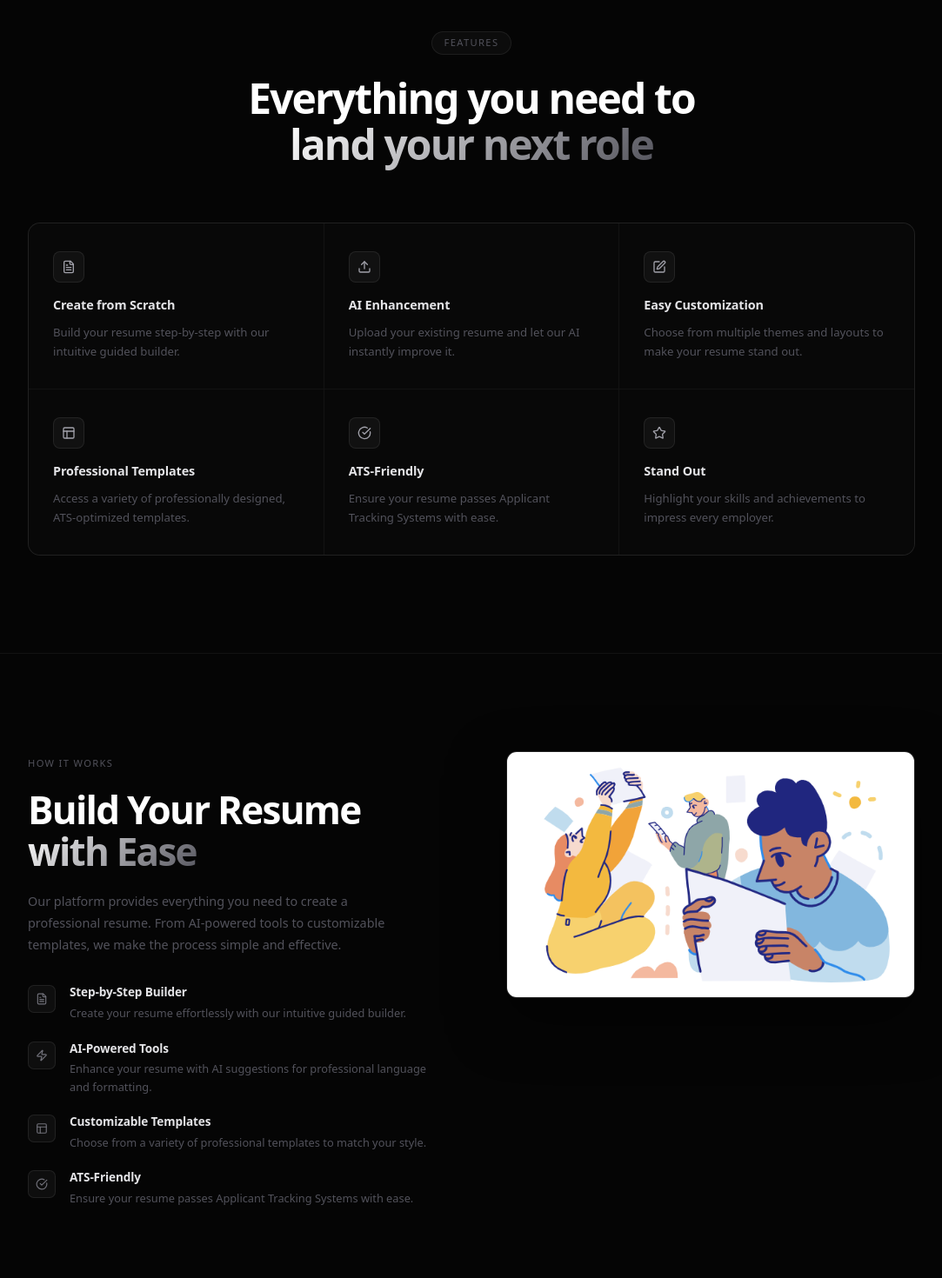
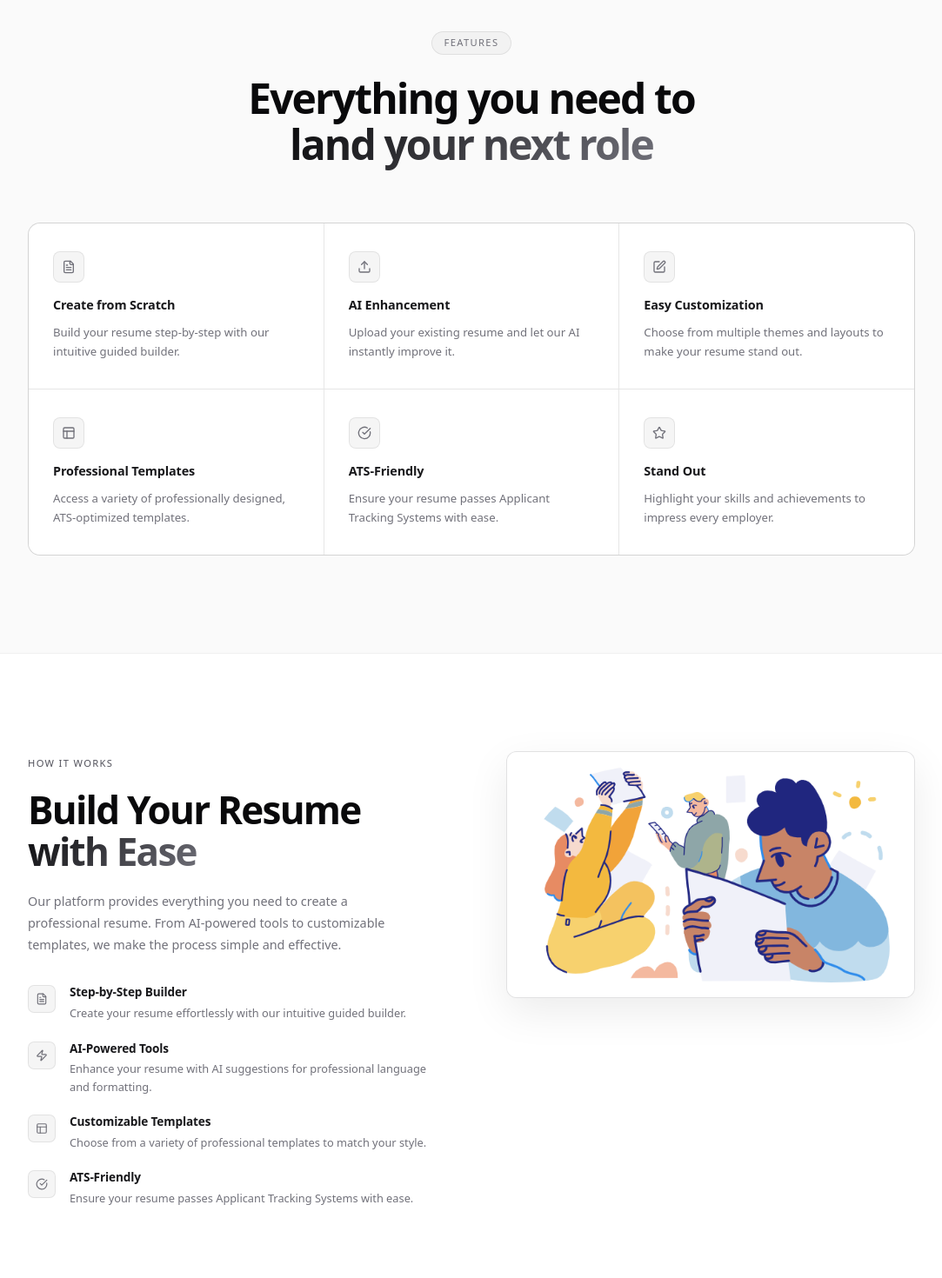
Before and after one commit to krishpinto/ResumeAI, a Next.js app: page / in a window 1280 px wide. Shown: the part 940-2410 px from the top of the page at 87% size, without its empty margins (98-1181 px from the left). Built offline with nearby package versions, Linux system fonts and the light colour scheme; no server answers.

Commit message:
landing updated

```diff
--- a/app/globals.css
+++ b/app/globals.css
@@ -468,8 +468,8 @@
 /* ── Features Section (features-8) ─────────────────────────────────── */
 
 .features-section {
-  background: #050505;
-  border-top: 1px solid rgba(255,255,255,0.05);
+  background: #fafafa;
+  border-top: 1px solid rgba(0,0,0,0.06);
   padding: 7rem 0;
 }
 
@@ -490,11 +490,11 @@
   font-weight: 500;
   letter-spacing: 0.12em;
   text-transform: uppercase;
-  color: #52525b;
-  border: 1px solid rgba(255,255,255,0.07);
+  color: #71717a;
+  border: 1px solid rgba(0,0,0,0.08);
   border-radius: 9999px;
   padding: 0.25rem 0.85rem;
-  background: rgba(255,255,255,0.03);
+  background: rgba(0,0,0,0.03);
 }
 
 .features-heading {
@@ -502,13 +502,13 @@
   font-weight: 700;
   letter-spacing: -0.04em;
   line-height: 1.1;
-  color: #fff;
+  color: #09090b;
   text-align: center;
   margin: 0 0 4rem;
 }
 
 .features-heading-accent {
-  background: linear-gradient(135deg, #fff 0%, #52525b 100%);
+  background: linear-gradient(135deg, #09090b 0%, #71717a 100%);
   -webkit-background-clip: text;
   -webkit-text-fill-color: transparent;
   background-clip: text;
@@ -518,14 +518,14 @@
   display: grid;
   grid-template-columns: repeat(auto-fit, minmax(280px, 1fr));
   gap: 1px;
-  border: 1px solid rgba(255,255,255,0.06);
+  border: 1px solid rgba(0,0,0,0.08);
   border-radius: 14px;
   overflow: hidden;
-  background: rgba(255,255,255,0.06);
+  background: rgba(0,0,0,0.08);
 }
 
 .feature-card {
-  background: #080808;
+  background: #fff;
   padding: 2rem 1.75rem;
   display: flex;
   flex-direction: column;
@@ -534,18 +534,18 @@
 }
 
 .feature-card:hover {
-  background: #0e0e0e;
+  background: #f4f4f5;
 }
 
 .feature-card-icon-wrap {
   width: 36px;
   height: 36px;
-  border: 1px solid rgba(255,255,255,0.08);
+  border: 1px solid rgba(0,0,0,0.08);
   border-radius: 8px;
   display: flex;
   align-items: center;
   justify-content: center;
-  background: rgba(255,255,255,0.04);
+  background: rgba(0,0,0,0.04);
   margin-bottom: 0.25rem;
   flex-shrink: 0;
 }
@@ -553,29 +553,42 @@
 .feature-card-icon {
   width: 16px;
   height: 16px;
-  color: #a1a1aa;
+  color: #71717a;
 }
 
 .feature-card-title {
   font-size: 0.9rem;
   font-weight: 600;
-  color: #e4e4e7;
+  color: #18181b;
   letter-spacing: -0.01em;
   margin: 0;
 }
 
 .feature-card-desc {
   font-size: 0.825rem;
-  color: #52525b;
+  color: #71717a;
   line-height: 1.65;
   margin: 0;
 }
 
+/* Dark mode overrides — Features */
+html.dark .features-section { background: #050505; border-top-color: rgba(255,255,255,0.05); }
+html.dark .features-label { color: #52525b; border-color: rgba(255,255,255,0.07); background: rgba(255,255,255,0.03); }
+html.dark .features-heading { color: #fff; }
+html.dark .features-heading-accent { background: linear-gradient(135deg, #fff 0%, #52525b 100%); -webkit-background-clip: text; -webkit-text-fill-color: transparent; background-clip: text; }
+html.dark .features-grid { border-color: rgba(255,255,255,0.06); background: rgba(255,255,255,0.06); }
+html.dark .feature-card { background: #080808; }
+html.dark .feature-card:hover { background: #0e0e0e; }
+html.dark .feature-card-icon-wrap { border-color: rgba(255,255,255,0.08); background: rgba(255,255,255,0.04); }
+html.dark .feature-card-icon { color: #a1a1aa; }
+html.dark .feature-card-title { color: #e4e4e7; }
+html.dark .feature-card-desc { color: #52525b; }
+
 /* ── Content Section (content-7) ────────────────────────────────────── */
 
 .content-section {
-  background: #050505;
-  border-top: 1px solid rgba(255,255,255,0.05);
+  background: #ffffff;
+  border-top: 1px solid rgba(0,0,0,0.06);
   padding: 7rem 0;
 }
 
@@ -611,12 +624,12 @@
   font-weight: 700;
   letter-spacing: -0.04em;
   line-height: 1.1;
-  color: #fff;
+  color: #09090b;
   margin: 0 0 1.25rem;
 }
 
 .content-heading-accent {
-  background: linear-gradient(135deg, #fff 0%, #52525b 100%);
+  background: linear-gradient(135deg, #09090b 0%, #71717a 100%);
   -webkit-background-clip: text;
   -webkit-text-fill-color: transparent;
   background-clip: text;
@@ -624,7 +637,7 @@
 
 .content-body {
   font-size: 0.9rem;
-  color: #52525b;
+  color: #71717a;
   line-height: 1.75;
   margin: 0 0 2rem;
   max-width: 420px;
@@ -645,9 +658,9 @@
 .content-feature-icon-wrap {
   width: 32px;
   height: 32px;
-  border: 1px solid rgba(255,255,255,0.08);
+  border: 1px solid rgba(0,0,0,0.08);
   border-radius: 7px;
-  background: rgba(255,255,255,0.04);
+  background: rgba(0,0,0,0.04);
   display: flex;
   align-items: center;
   justify-content: center;
@@ -664,14 +677,14 @@
 .content-feature-title {
   font-size: 0.85rem;
   font-weight: 600;
-  color: #e4e4e7;
+  color: #18181b;
   margin: 0 0 0.2rem;
   letter-spacing: -0.01em;
 }
 
 .content-feature-desc {
   font-size: 0.8rem;
-  color: #52525b;
+  color: #71717a;
   line-height: 1.6;
   margin: 0;
 }
@@ -682,11 +695,11 @@
 }
 
 .content-image-wrap {
-  border: 1px solid rgba(255,255,255,0.07);
+  border: 1px solid rgba(0,0,0,0.08);
   border-radius: 12px;
   overflow: hidden;
-  background: #0e0e0e;
-  box-shadow: 0 24px 64px rgba(0,0,0,0.5);
+  background: #f4f4f5;
+  box-shadow: 0 16px 48px rgba(0,0,0,0.08);
 }
 
 .content-image {
@@ -695,11 +708,21 @@
   display: block;
 }
 
+/* Dark mode overrides — Content */
+html.dark .content-section { background: #050505; border-top-color: rgba(255,255,255,0.05); }
+html.dark .content-heading { color: #fff; }
+html.dark .content-heading-accent { background: linear-gradient(135deg, #fff 0%, #52525b 100%); -webkit-background-clip: text; -webkit-text-fill-color: transparent; background-clip: text; }
+html.dark .content-body { color: #52525b; }
+html.dark .content-feature-icon-wrap { border-color: rgba(255,255,255,0.08); background: rgba(255,255,255,0.04); }
+html.dark .content-feature-title { color: #e4e4e7; }
+html.dark .content-feature-desc { color: #52525b; }
+html.dark .content-image-wrap { border-color: rgba(255,255,255,0.07); background: #0e0e0e; box-shadow: 0 24px 64px rgba(0,0,0,0.5); }
+
 /* ── Pillars Section (features-1) ───────────────────────────────────── */
 
 .pillars-section {
-  background: #050505;
-  border-top: 1px solid rgba(255,255,255,0.05);
+  background: #fafafa;
+  border-top: 1px solid rgba(0,0,0,0.06);
   padding: 7rem 0;
 }
 
@@ -723,11 +746,11 @@
   font-weight: 500;
   letter-spacing: 0.12em;
   text-transform: uppercase;
-  color: #52525b;
-  border: 1px solid rgba(255,255,255,0.07);
+  color: #71717a;
+  border: 1px solid rgba(0,0,0,0.08);
   border-radius: 9999px;
   padding: 0.25rem 0.85rem;
-  background: rgba(255,255,255,0.03);
+  background: rgba(0,0,0,0.03);
 }
 
 .pillars-heading {
@@ -735,7 +758,7 @@
   font-weight: 700;
   letter-spacing: -0.04em;
   line-height: 1.1;
-  color: #fff;
+  color: #09090b;
   margin: 0;
 }
 
@@ -743,10 +766,10 @@
   display: grid;
   grid-template-columns: repeat(3, 1fr);
   gap: 1px;
-  border: 1px solid rgba(255,255,255,0.06);
+  border: 1px solid rgba(0,0,0,0.08);
   border-radius: 14px;
   overflow: hidden;
-  background: rgba(255,255,255,0.06);
+  background: rgba(0,0,0,0.08);
 }
 
 @media (max-width: 768px) {
@@ -757,7 +780,7 @@
 
 .pillar-card {
   position: relative;
-  background: #080808;
+  background: #fff;
   padding: 2.5rem 2rem;
   display: flex;
   flex-direction: column;
@@ -767,15 +790,15 @@
 }
 
 .pillar-card:hover {
-  background: #0e0e0e;
+  background: #f4f4f5;
 }
 
 .pillar-card-grid {
   position: absolute;
   inset: 0;
   background-image:
-    linear-gradient(rgba(255,255,255,0.025) 1px, transparent 1px),
-    linear-gradient(90deg, rgba(255,255,255,0.025) 1px, transparent 1px);
+    linear-gradient(rgba(0,0,0,0.04) 1px, transparent 1px),
+    linear-gradient(90deg, rgba(0,0,0,0.04) 1px, transparent 1px);
   background-size: 28px 28px;
   z-index: 0;
 }
@@ -783,7 +806,7 @@
 .pillar-card-vignette {
   position: absolute;
   inset: 0;
-  background: radial-gradient(ellipse 80% 80% at 50% 100%, #080808 40%, transparent 100%);
+  background: radial-gradient(ellipse 80% 80% at 50% 100%, #fff 40%, transparent 100%);
   z-index: 1;
 }
 
@@ -792,9 +815,9 @@
   z-index: 2;
   width: 40px;
   height: 40px;
-  border: 1px solid rgba(255,255,255,0.08);
+  border: 1px solid rgba(0,0,0,0.08);
   border-radius: 9px;
-  background: rgba(255,255,255,0.04);
+  background: rgba(0,0,0,0.04);
   display: flex;
   align-items: center;
   justify-content: center;
@@ -811,7 +834,7 @@
   z-index: 2;
   font-size: 1rem;
   font-weight: 600;
-  color: #e4e4e7;
+  color: #18181b;
   letter-spacing: -0.02em;
   margin: 0;
 }
@@ -820,16 +843,29 @@
   position: relative;
   z-index: 2;
   font-size: 0.825rem;
-  color: #52525b;
+  color: #71717a;
   line-height: 1.65;
   margin: 0;
 }
 
+/* Dark mode overrides — Pillars */
+html.dark .pillars-section { background: #050505; border-top-color: rgba(255,255,255,0.05); }
+html.dark .pillars-eyebrow { color: #52525b; border-color: rgba(255,255,255,0.07); background: rgba(255,255,255,0.03); }
+html.dark .pillars-heading { color: #fff; }
+html.dark .pillars-grid { border-color: rgba(255,255,255,0.06); background: rgba(255,255,255,0.06); }
+html.dark .pillar-card { background: #080808; }
+html.dark .pillar-card:hover { background: #0e0e0e; }
+html.dark .pillar-card-grid { background-image: linear-gradient(rgba(255,255,255,0.025) 1px, transparent 1px), linear-gradient(90deg, rgba(255,255,255,0.025) 1px, transparent 1px); }
+html.dark .pillar-card-vignette { background: radial-gradient(ellipse 80% 80% at 50% 100%, #080808 40%, transparent 100%); }
+html.dark .pillar-icon-wrap { border-color: rgba(255,255,255,0.08); background: rgba(255,255,255,0.04); }
+html.dark .pillar-title { color: #e4e4e7; }
+html.dark .pillar-desc { color: #52525b; }
+
 /* ── Footer ──────────────────────────────────────────────────────────── */
 
 .footer-root {
-  background: #050505;
-  border-top: 1px solid rgba(255,255,255,0.05);
+  background: #fafafa;
+  border-top: 1px solid rgba(0,0,0,0.06);
   padding: 4rem 0 0;
 }
 
@@ -862,13 +898,13 @@
   gap: 0.5rem;
   font-size: 0.95rem;
   font-weight: 600;
-  color: #e4e4e7;
+  color: #18181b;
   text-decoration: none;
   letter-spacing: -0.02em;
   transition: color 0.15s ease;
 }
 
-.footer-logo:hover { color: #fff; }
+.footer-logo:hover { color: #09090b; }
 
 .footer-logo-icon {
   width: 15px;
@@ -878,7 +914,7 @@
 
 .footer-tagline {
   font-size: 0.8rem;
-  color: #52525b;
+  color: #71717a;
   line-height: 1.6;
   margin: 0;
   max-width: 240px;
@@ -898,7 +934,7 @@
   white-space: nowrap;
 }
 
-.footer-link:hover { color: #e4e4e7; }
+.footer-link:hover { color: #18181b; }
 
 .footer-social {
   display: flex;
@@ -913,7 +949,7 @@
   transition: color 0.15s ease;
 }
 
-.footer-social-link:hover { color: #e4e4e7; }
+.footer-social-link:hover { color: #18181b; }
 
 .footer-social-icon {
   width: 15px;
@@ -921,7 +957,7 @@
 }
 
 .footer-bottom {
-  border-top: 1px solid rgba(255,255,255,0.05);
+  border-top: 1px solid rgba(0,0,0,0.06);
   padding: 1.25rem 2.5rem;
   max-width: 100%;
 }
@@ -930,14 +966,26 @@
   display: block;
   text-align: center;
   font-size: 0.72rem;
-  color: #3f3f46;
+  color: #a1a1aa;
   letter-spacing: 0.02em;
   max-width: 1100px;
   margin: 0 auto;
 }
 
-/* ── Global Side Margin Lines ────────────────────────────────────────── */
-/* Fixed vertical lines pinned to both edges of the viewport, visible on scroll */
+/* Dark mode overrides — Footer */
+html.dark .footer-root { background: #050505; border-top-color: rgba(255,255,255,0.05); }
+html.dark .footer-logo { color: #e4e4e7; }
+html.dark .footer-logo:hover { color: #fff; }
+html.dark .footer-tagline { color: #52525b; }
+html.dark .footer-link { color: #71717a; }
+html.dark .footer-link:hover { color: #e4e4e7; }
+html.dark .footer-social-link { color: #71717a; }
+html.dark .footer-social-link:hover { color: #e4e4e7; }
+html.dark .footer-bottom { border-top-color: rgba(255,255,255,0.05); }
+html.dark .footer-copy { color: #3f3f46; }
+
+/* ── Global Side Margin Gutters ──────────────────────────────────────── */
+/* Hatched strip on both sides of the viewport — fixed, scrolls with page */
 
 body::before,
 body::after {
@@ -945,61 +993,172 @@ body::after {
   position: fixed;
   top: 0;
   bottom: 0;
-  width: 1px;
-  background: linear-gradient(
-    to bottom,
-    transparent 0%,
-    rgba(255, 255, 255, 0.1) 8%,
-    rgba(255, 255, 255, 0.1) 92%,
-    transparent 100%
+  width: 42px;
+  pointer-events: none;
+  z-index: 9999;
+  /* Diagonal hatching inside the gutter */
+  background-image: repeating-linear-gradient(
+    -45deg,
+    rgba(255, 255, 255, 0.045) 0px,
+    rgba(255, 255, 255, 0.045) 1px,
+    transparent 1px,
+    transparent 10px
   );
-  z-index: 9999;
-  pointer-events: none;
 }
 
+/* Inner border line — right edge of left gutter, left edge of right gutter */
 body::before {
-  left: 48px;
+  left: 0;
+  border-right: 1px solid rgba(255, 255, 255, 0.1);
 }
 
 body::after {
-  right: 48px;
+  right: 0;
+  border-left: 1px solid rgba(255, 255, 255, 0.1);
 }
 
-/* Tick marks along the side lines — rendered via a repeating gradient */
-body::before {
-  background:
-    linear-gradient(
-      to bottom,
-      transparent 0%,
-      rgba(255, 255, 255, 0.1) 8%,
-      rgba(255, 255, 255, 0.1) 92%,
-      transparent 100%
-    );
+/* ── Light Mode Overrides ─────────────────────────────────────────────── */
+/* All landing sections are dark by default; these rules apply in light mode */
+
+html:not(.dark) body::before,
+html:not(.dark) body::after {
+  background-image: repeating-linear-gradient(
+    -45deg,
+    rgba(0, 0, 0, 0.05) 0px,
+    rgba(0, 0, 0, 0.05) 1px,
+    transparent 1px,
+    transparent 10px
+  );
 }
 
-/* Secondary inner margin lines, slightly more inset and fainter */
-main::before,
-main::after {
-  content: "";
-  position: fixed;
-  top: 0;
-  bottom: 0;
-  width: 1px;
-  background: linear-gradient(
-    to bottom,
-    transparent 0%,
-    rgba(255, 255, 255, 0.04) 5%,
-    rgba(255, 255, 255, 0.04) 95%,
-    transparent 100%
-  );
-  z-index: 9998;
-  pointer-events: none;
+html:not(.dark) body::before {
+  border-right: 1px solid rgba(0, 0, 0, 0.08);
 }
 
-main::before {
-  left: 80px;
+html:not(.dark) body::after {
+  border-left: 1px solid rgba(0, 0, 0, 0.08);
 }
 
-main::after {
-  right: 80px;
+/* Hero in light mode */
+html:not(.dark) .hero-badge {
+  color: #3f3f46;
+  border-color: rgba(0, 0, 0, 0.1);
+  background: rgba(0, 0, 0, 0.03);
 }
+html:not(.dark) .hero-badge-dot {
+  box-shadow: 0 0 6px #16a34a;
+}
+html:not(.dark) .hero-heading {
+  color: #09090b;
+}
+html:not(.dark) .hero-heading-accent {
+  background: linear-gradient(135deg, #09090b 0%, #71717a 100%);
+  -webkit-background-clip: text;
+  -webkit-text-fill-color: transparent;
+  background-clip: text;
+}
+html:not(.dark) .hero-subheading {
+  color: #71717a;
+}
+html:not(.dark) .hero-hint {
+  color: #a1a1aa;
+}
+
+/* Features section in light mode */
+html:not(.dark) .features-section {
+  background: #fafafa;
+  border-top-color: rgba(0, 0, 0, 0.06);
+}
+html:not(.dark) .features-heading { color: #09090b; }
+html:not(.dark) .features-heading-accent {
+  background: linear-gradient(135deg, #09090b 0%, #71717a 100%);
+  -webkit-background-clip: text;
+  -webkit-text-fill-color: transparent;
+  background-clip: text;
+}
+html:not(.dark) .features-grid {
+  border-color: rgba(0, 0, 0, 0.08);
+  background: rgba(0, 0, 0, 0.08);
+}
+html:not(.dark) .feature-card {
+  background: #fff;
+}
+html:not(.dark) .feature-card:hover { background: #f4f4f5; }
+html:not(.dark) .feature-card-icon-wrap {
+  border-color: rgba(0, 0, 0, 0.08);
+  background: rgba(0, 0, 0, 0.04);
+}
+html:not(.dark) .feature-card-icon { color: #71717a; }
+html:not(.dark) .feature-card-title { color: #18181b; }
+html:not(.dark) .feature-card-desc { color: #71717a; }
+
+/* Content section in light mode */
+html:not(.dark) .content-section {
+  background: #ffffff;
+  border-top-color: rgba(0, 0, 0, 0.06);
+}
+html:not(.dark) .content-heading { color: #09090b; }
+html:not(.dark) .content-heading-accent {
+  background: linear-gradient(135deg, #09090b 0%, #71717a 100%);
+  -webkit-background-clip: text;
+  -webkit-text-fill-color: transparent;
+  background-clip: text;
+}
+html:not(.dark) .content-body { color: #71717a; }
+html:not(.dark) .content-feature-icon-wrap {
+  border-color: rgba(0, 0, 0, 0.08);
+  background: rgba(0, 0, 0, 0.04);
+}
+html:not(.dark) .content-feature-icon { color: #71717a; }
+html:not(.dark) .content-feature-title { color: #18181b; }
+html:not(.dark) .content-feature-desc { color: #71717a; }
+html:not(.dark) .content-image-wrap {
+  border-color: rgba(0, 0, 0, 0.08);
+  background: #f4f4f5;
+  box-shadow: 0 16px 48px rgba(0, 0, 0, 0.08);
+}
+
+/* Pillars section in light mode */
+html:not(.dark) .pillars-section {
+  background: #fafafa;
+  border-top-color: rgba(0, 0, 0, 0.06);
+}
+html:not(.dark) .pillars-heading { color: #09090b; }
+html:not(.dark) .pillars-grid {
+  border-color: rgba(0, 0, 0, 0.08);
+  background: rgba(0, 0, 0, 0.08);
+}
+html:not(.dark) .pillar-card {
+  background: #fff;
+}
+html:not(.dark) .pillar-card:hover { background: #f4f4f5; }
+html:not(.dark) .pillar-card-grid {
+  background-image:
+    linear-gradient(rgba(0, 0, 0, 0.04) 1px, transparent 1px),
+    linear-gradient(90deg, rgba(0, 0, 0, 0.04) 1px, transparent 1px);
+}
+html:not(.dark) .pillar-card-vignette {
+  background: radial-gradient(ellipse 80% 80% at 50% 100%, #fff 40%, transparent 100%);
+}
+html:not(.dark) .pillar-icon-wrap {
+  border-color: rgba(0, 0, 0, 0.08);
+  background: rgba(0, 0, 0, 0.04);
+}
+html:not(.dark) .pillar-title { color: #18181b; }
+html:not(.dark) .pillar-desc { color: #71717a; }
+
+/* Footer in light mode */
+html:not(.dark) .footer-root {
+  background: #fafafa;
+  border-top-color: rgba(0, 0, 0, 0.06);
+}
+html:not(.dark) .footer-logo { color: #18181b; }
+html:not(.dark) .footer-logo:hover { color: #09090b; }
+html:not(.dark) .footer-logo-icon { color: #71717a; }
+html:not(.dark) .footer-tagline { color: #71717a; }
+html:not(.dark) .footer-link { color: #71717a; }
+html:not(.dark) .footer-link:hover { color: #18181b; }
+html:not(.dark) .footer-social-link { color: #71717a; }
+html:not(.dark) .footer-social-link:hover { color: #18181b; }
+html:not(.dark) .footer-bottom { border-top-color: rgba(0, 0, 0, 0.06); }
+html:not(.dark) .footer-copy { color: #a1a1aa; }
--- a/components/Navbar.tsx
+++ b/components/Navbar.tsx
@@ -87,9 +87,7 @@ export default function Navbar() {
           <a href="https://github.com" target="_blank" rel="noopener noreferrer" className="navbar-social-link" aria-label="GitHub">
             <Github className="h-3.5 w-3.5" />
           </a>
-          <div className="dark">
-            <ThemeSwitcher />
-          </div>
+          <ThemeSwitcher />
 
           {user ? (
             <DropdownMenu>
```
Also changed, not shown: components/hero-section.tsx (+6 -6 lines).
